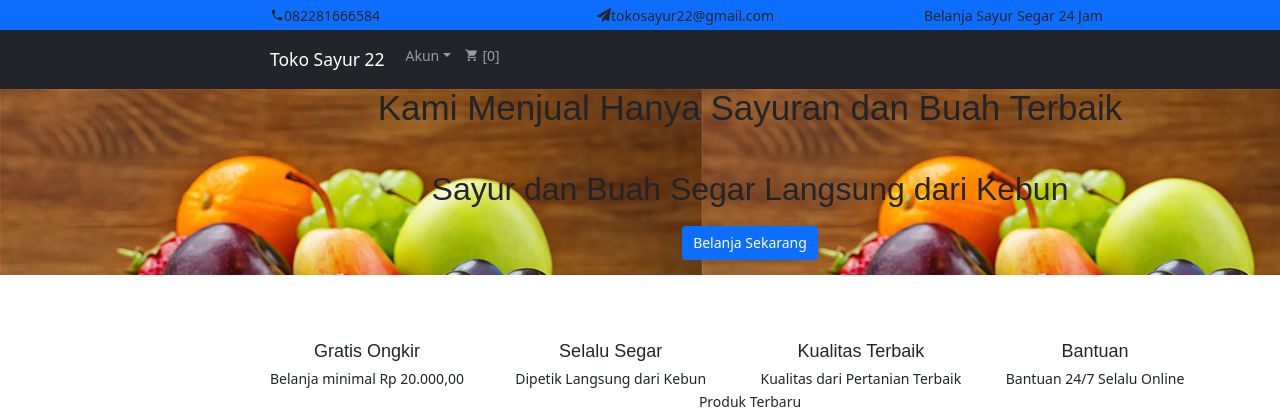
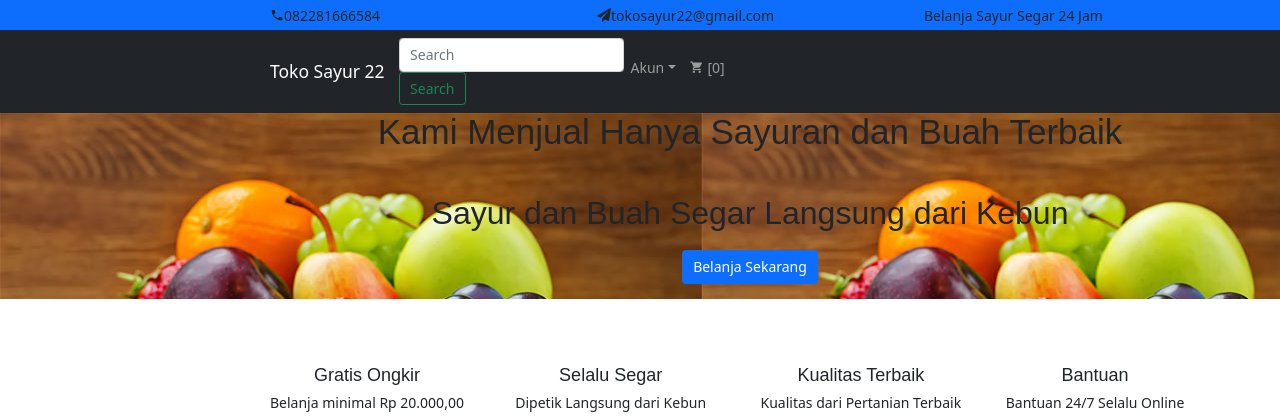
Before and after one commit to msmujahidin/pasar_bertais, a CodeIgniter app: page /toko-sayur-master/ in a window 1280 px wide. Shown: the top 417 px of the page. Run offline with CodeIgniter, Linux system fonts and the light colour scheme; data comes from the database, SQL or seed files in the repository; some libraries are stand-ins or nearby versions; some web fonts are replaced.

Commit message:
add button search pada home

```diff
--- a/application/views/themes/vegefoods/header.php
+++ b/application/views/themes/vegefoods/header.php
@@ -1,20 +1,24 @@
 <?php
 defined('BASEPATH') OR exit('No direct script access allowed');
-?><!DOCTYPE html>
+?>
+<!DOCTYPE html>
 <html lang="en">
+
 <head>
     <title><?php echo $title; ?> | <?php echo get_store_name(); ?></title>
     <meta charset="utf-8">
     <meta name="viewport" content="width=device-width, initial-scale=1, shrink-to-fit=no">
 
-    <link href="https://fonts.googleapis.com/css?family=Poppins:200,300,400,500,600,700,800&display=swap" rel="stylesheet">
+    <link href="https://fonts.googleapis.com/css?family=Poppins:200,300,400,500,600,700,800&display=swap"
+        rel="stylesheet">
     <link href="https://fonts.googleapis.com/css?family=Lora:400,400i,700,700i&display=swap" rel="stylesheet">
     <link href="https://fonts.googleapis.com/css?family=Amatic+SC:400,700&display=swap" rel="stylesheet">
 
     <link rel="icon" href="<?php echo base_url('assets/uploads/sites/Logo.png'); ?>">
 
     <!-- Bootstrap CSS -->
-<link href="https://cdn.jsdelivr.net/npm/bootstrap@5.0.0-beta3/dist/css/bootstrap.min.css" rel="stylesheet" integrity="sha384-eOJMYsd53ii+scO/bJGFsiCZc+5NDVN2yr8+0RDqr0Ql0h+rP48ckxlpbzKgwra6" crossorigin="anonymous">
+    <link href="https://cdn.jsdelivr.net/npm/bootstrap@5.0.0-beta3/dist/css/bootstrap.min.css" rel="stylesheet"
+        integrity="sha384-eOJMYsd53ii+scO/bJGFsiCZc+5NDVN2yr8+0RDqr0Ql0h+rP48ckxlpbzKgwra6" crossorigin="anonymous">
 
     <link rel="stylesheet" href="<?php echo get_theme_uri('css/open-iconic-bootstrap.min.css'); ?>">
     <link rel="stylesheet" href="<?php echo get_theme_uri('css/animate.css'); ?>">
@@ -26,7 +30,8 @@ defined('BASEPATH') OR exit('No direct script access allowed');
     <link rel="stylesheet" href="<?php echo get_theme_uri('css/aos.css'); ?>">
 
     <link rel="stylesheet" href="<?php echo get_theme_uri('css/ionicons.min.css'); ?>">
-	<link rel="stylesheet" href="<?php echo get_theme_uri('js/plugins/@fortawesome/fontawesome-free/css/all.min.css', 'argon'); ?>">
+    <link rel="stylesheet"
+        href="<?php echo get_theme_uri('js/plugins/@fortawesome/fontawesome-free/css/all.min.css', 'argon'); ?>">
 
     <link rel="stylesheet" href="<?php echo get_theme_uri('css/bootstrap-datepicker.css'); ?>">
     <link rel="stylesheet" href="<?php echo get_theme_uri('css/jquery.timepicker.css'); ?>">
@@ -40,6 +45,7 @@ defined('BASEPATH') OR exit('No direct script access allowed');
     <script src="<?php echo get_theme_uri('js/jquery.min.js'); ?>"></script>
     <script src="<?php echo get_theme_uri('js/jquery-migrate-3.0.1.min.js'); ?>"></script>
 </head>
+
 <body class="goto-here">
     <div class="py-1 bg-primary">
         <div class="container">
@@ -47,11 +53,13 @@ defined('BASEPATH') OR exit('No direct script access allowed');
                 <div class="col-lg-12 d-block">
                     <div class="row d-flex">
                         <div class="col-md pr-4 d-flex topper align-items-center">
-					    	<div class="icon mr-2 d-flex justify-content-center align-items-center"><span class="icon-phone2"></span></div>
+                            <div class="icon mr-2 d-flex justify-content-center align-items-center"><span
+                                    class="icon-phone2"></span></div>
                             <span class="text"><?php echo get_settings('store_phone_number'); ?></span>
                         </div>
                         <div class="col-md pr-4 d-flex topper align-items-center">
-					    	<div class="icon mr-2 d-flex justify-content-center align-items-center"><span class="icon-paper-plane"></span></div>
+                            <div class="icon mr-2 d-flex justify-content-center align-items-center"><span
+                                    class="icon-paper-plane"></span></div>
                             <span class="text"><?php echo get_settings('store_email'); ?></span>
                         </div>
                         <div class="col-md-5 pr-4 d-flex topper align-items-center text-lg-right">
@@ -62,27 +70,23 @@ defined('BASEPATH') OR exit('No direct script access allowed');
             </div>
         </div>
     </div>
+
     <nav class="navbar navbar-expand-lg navbar-dark ftco_navbar bg-dark ftco-navbar-light" id="ftco-navbar">
         <div class="container">
             <a class="navbar-brand" href="<?php echo base_url(); ?>"><?php echo get_store_name(); ?></a>
-	      <button class="navbar-toggler" type="button" data-toggle="collapse" data-target="#ftco-nav" aria-controls="ftco-nav" aria-expanded="false" aria-label="Toggle navigation">
+            <button class="navbar-toggler" type="button" data-toggle="collapse" data-target="#ftco-nav"
+                aria-controls="ftco-nav" aria-expanded="false" aria-label="Toggle navigation">
                 <span class="oi oi-menu"></span> Menu
             </button>
-
+                <form class="form-inline my-2 my-lg-0">
+                    <input class="form-control mr-sm-2" type="search" placeholder="Search" aria-label="Search">
+                    <button class="btn btn-outline-success my-2 my-sm-0" type="submit">Search</button>
+                </form>
             <div class="collapse navbar-collapse" id="ftco-nav">
                 <ul class="navbar-nav ml-auto">
-	          <!-- <li class="nav-item active"><a href="<?php echo base_url(); ?>" class="nav-link">Home</a></li>
                     <li class="nav-item dropdown">
-              <a class="nav-link dropdown-toggle" href="#" id="dropdown04" data-toggle="dropdown" aria-haspopup="true" aria-expanded="false">Shop</a>
-              <div class="dropdown-menu" aria-labelledby="dropdown04">
-                <a class="dropdown-item" href="<?php echo site_url('shop/cart'); ?>">Keranjang Belanja</a>
-                <a class="dropdown-item" href="<?php echo site_url('customer/payments/confirm'); ?>">Konfirmasi Pembayaran</a>
-              </div>
-            </li>
-	          <li class="nav-item"><a href="<?php echo site_url('pages/about'); ?>" class="nav-link">Tentang Kami</a></li>
-              <li class="nav-item"><a href="<?php echo site_url('pages/contact'); ?>" class="nav-link">Kontak</a></li> -->
-              <li class="nav-item dropdown">
-              <a class="nav-link dropdown-toggle" href="#" id="dropdown05" data-toggle="dropdown" aria-haspopup="true" aria-expanded="false">Akun</a>
+                        <a class="nav-link dropdown-toggle" href="#" id="dropdown05" data-toggle="dropdown"
+                            aria-haspopup="true" aria-expanded="false">Akun</a>
                         <div class="dropdown-menu" aria-labelledby="dropdown05">
                             <?php if ( is_login() && is_customer()) : ?>
                             <a class="dropdown-item" href="<?php echo site_url('customer'); ?>">Akun saya</a>
@@ -94,11 +98,13 @@ defined('BASEPATH') OR exit('No direct script access allowed');
                             <a class="dropdown-item" href="<?php echo site_url('auth/register'); ?>">Daftar</a>
                             <?php endif; ?>
                         </div>
+
                     </li>
                     <li class="nav-item cta cta-colored">
                         <a href="<?php echo site_url('shop/cart'); ?>" class="nav-link">
                             <span class="icon-shopping_cart"></span>
-			  [<span class="cart-item-total">0</span>]</a></li>
+                            [<span class="cart-item-total">0</span>]</a>
+                    </li>
 
                 </ul>
 
```
Lines whose indentation alone changed are shown as unchanged.
